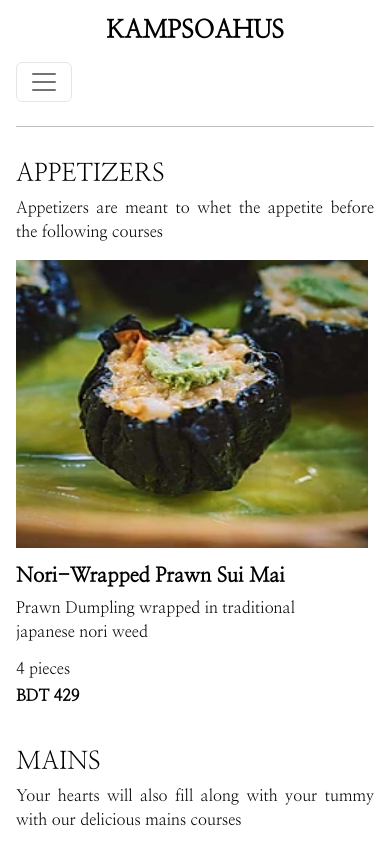
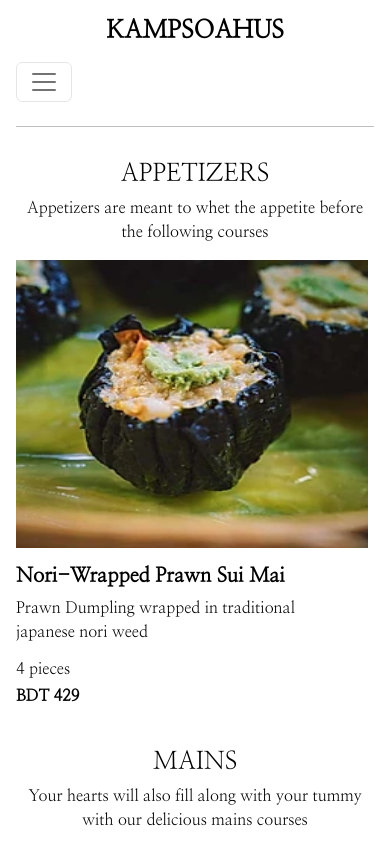
Before and after one commit to scottishsummer98/react_restaurant, a React (Create React App) app: page /menu in a window 390 px wide. Shown: the top 844 px of the page. Built offline with nearby package versions, Linux system fonts and the light colour scheme.

Commit message:
'responsivecareersandabout'

```diff
--- a/src/components/pages/About.css
+++ b/src/components/pages/About.css
@@ -33,6 +33,7 @@
         display: flex;
         flex-direction: column;
         gap: 1rem;
+        align-items: center;
     }
     .image {
         width: 49rem;
@@ -47,6 +48,7 @@
 /* Media Queries Small Devices*/
 @media screen and (max-width:600px){
     .container_about_journey, .container_about_food, .container_about_purpose {
+        align-content: center;
         padding: 0;
     }
     .image {
--- a/src/components/pages/Career.css
+++ b/src/components/pages/Career.css
@@ -51,4 +51,7 @@
     .careers_image_team {
         width: 21rem;
     }
+    .container_careers_team {
+        align-items: center;
+    }
 }
--- a/src/components/pages/Menu.css
+++ b/src/components/pages/Menu.css
@@ -14,7 +14,7 @@
         padding: 2rem;
     }
     .container_menu_appetizers_header, .container_menu_mains_header, .container_menu_desserts_header, .container_menu_beverages_header {
-        text-align: justify;
+        text-align: center;
     }
     .container_image {
         width: 22rem;
@@ -28,6 +28,7 @@
         padding: 0;
     }
     .container_menu_appetizers_header, .container_menu_mains_header, .container_menu_desserts_header, .container_menu_beverages_header {
+        text-align: center;
         margin-top: 2rem;
     }
     .container_image {
```
